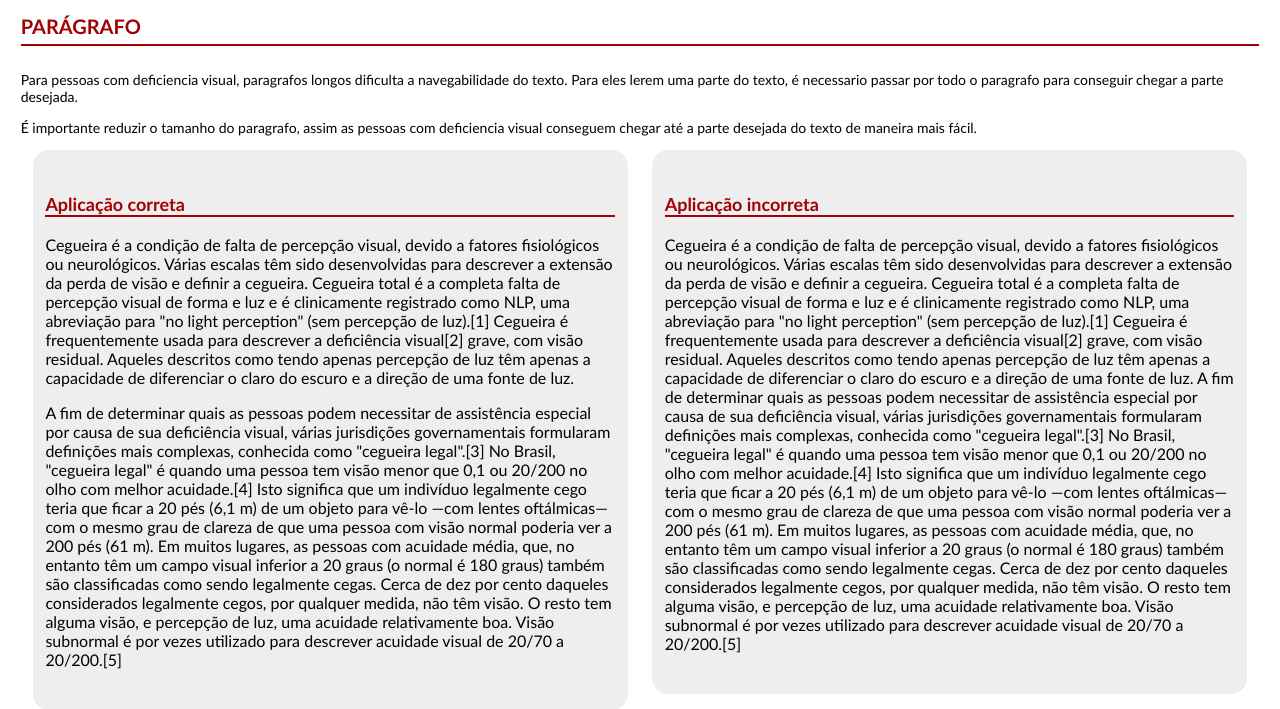
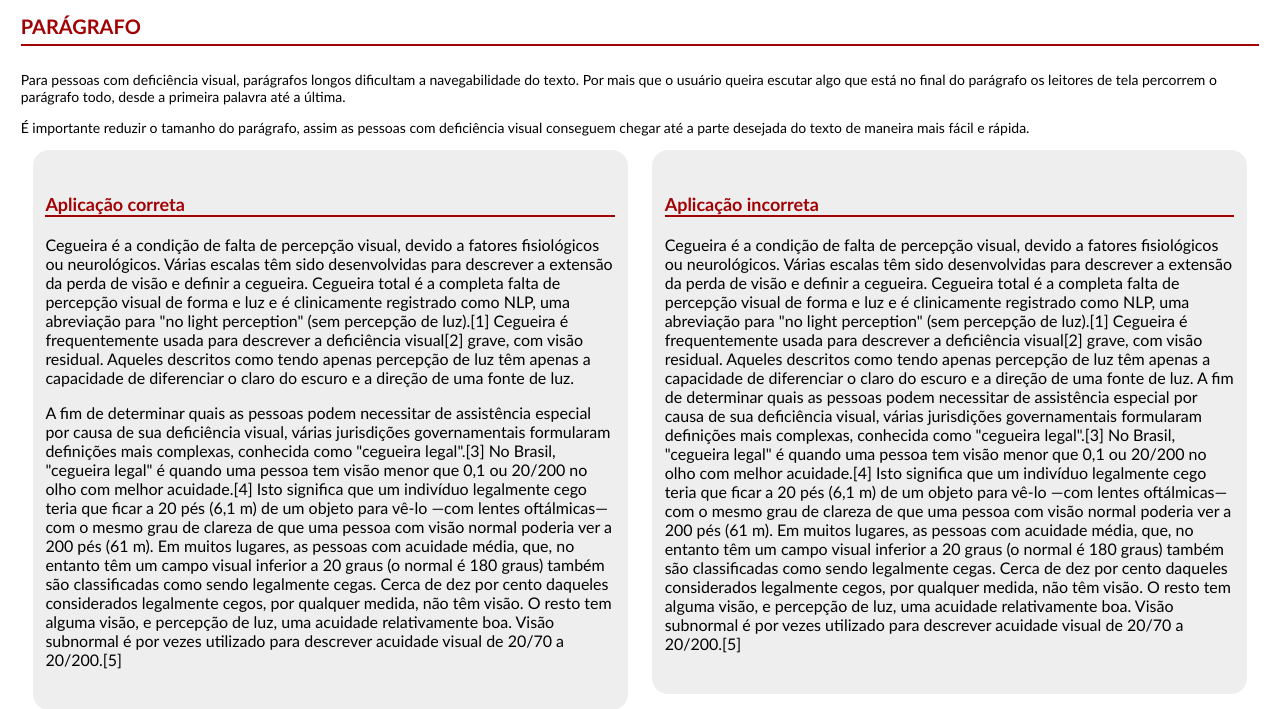
Before and after one commit to aleternis/editor-acessivel, a Django app: page /paragrafos/ in a window 1280 px wide. Shown: the top 709 px of the page. Run offline with Django 3.2, Linux system fonts and the light colour scheme; some libraries are stand-ins or nearby versions.

Commit message:
att paragrafos.html

```diff
--- a/blog/templates/Paginas-de-Orientacao/paragrafos-voltar.html
+++ b/blog/templates/Paginas-de-Orientacao/paragrafos-voltar.html
@@ -21,9 +21,9 @@
 		<article>
 			<h1>Parágrafo</h1>
 
-			<p class="intro-text"> Para pessoas com deficiencia visual, paragrafos longos dificulta a navegabilidade do texto. Para eles lerem uma parte do texto, é necessario passar por todo o paragrafo para conseguir chegar a parte desejada.</p>
+			<p class="intro-text"> Para pessoas com deficiência visual, parágrafos longos dificultam a navegabilidade do texto. Por mais que o usuário queira escutar algo que está no final do parágrafo os leitores de tela percorrem o parágrafo todo, desde a primeira palavra até a última.</p>
 
-			<p class="intro-text">É importante reduzir o tamanho do paragrafo, assim as pessoas com deficiencia visual conseguem chegar até a parte desejada do texto de maneira mais fácil.</p>
+			<p class="intro-text">É importante reduzir o tamanho do parágrafo, assim as pessoas com deficiência visual conseguem chegar até a parte desejada do texto de maneira mais fácil e rápida.</p>
 
 
 
--- a/blog/templates/Paginas-de-Orientacao/paragrafos.html
+++ b/blog/templates/Paginas-de-Orientacao/paragrafos.html
@@ -21,9 +21,9 @@
 		<article>
 			<h1>Parágrafo</h1>
 
-			<p class="intro-text"> Para pessoas com deficiencia visual, paragrafos longos dificulta a navegabilidade do texto. Para eles lerem uma parte do texto, é necessario passar por todo o paragrafo para conseguir chegar a parte desejada.</p>
+			<p class="intro-text"> Para pessoas com deficiência visual, parágrafos longos dificultam a navegabilidade do texto. Por mais que o usuário queira escutar algo que está no final do parágrafo os leitores de tela percorrem o parágrafo todo, desde a primeira palavra até a última.</p>
 
-			<p class="intro-text">É importante reduzir o tamanho do paragrafo, assim as pessoas com deficiencia visual conseguem chegar até a parte desejada do texto de maneira mais fácil.</p>
+			<p class="intro-text">É importante reduzir o tamanho do parágrafo, assim as pessoas com deficiência visual conseguem chegar até a parte desejada do texto de maneira mais fácil e rápida.</p>
 
 
 			<section class="exemplo">
```
